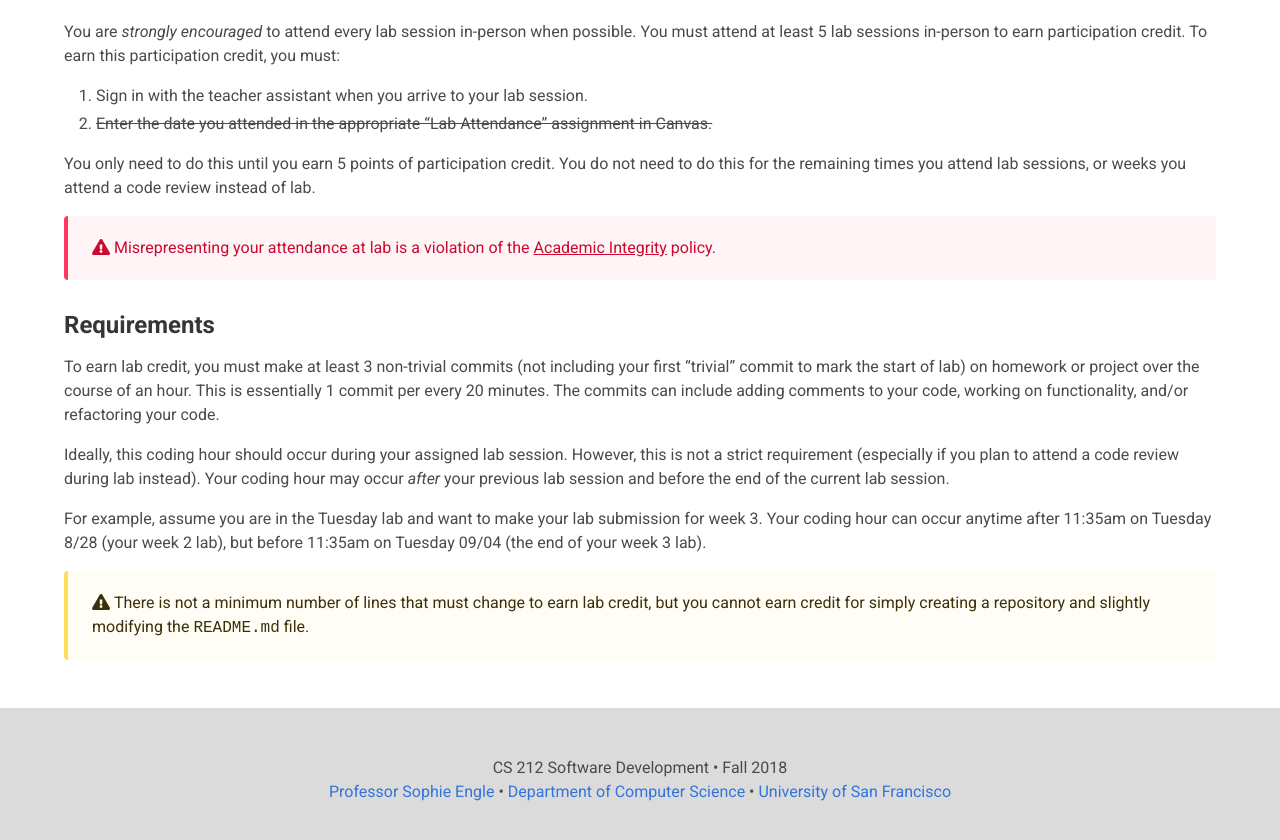
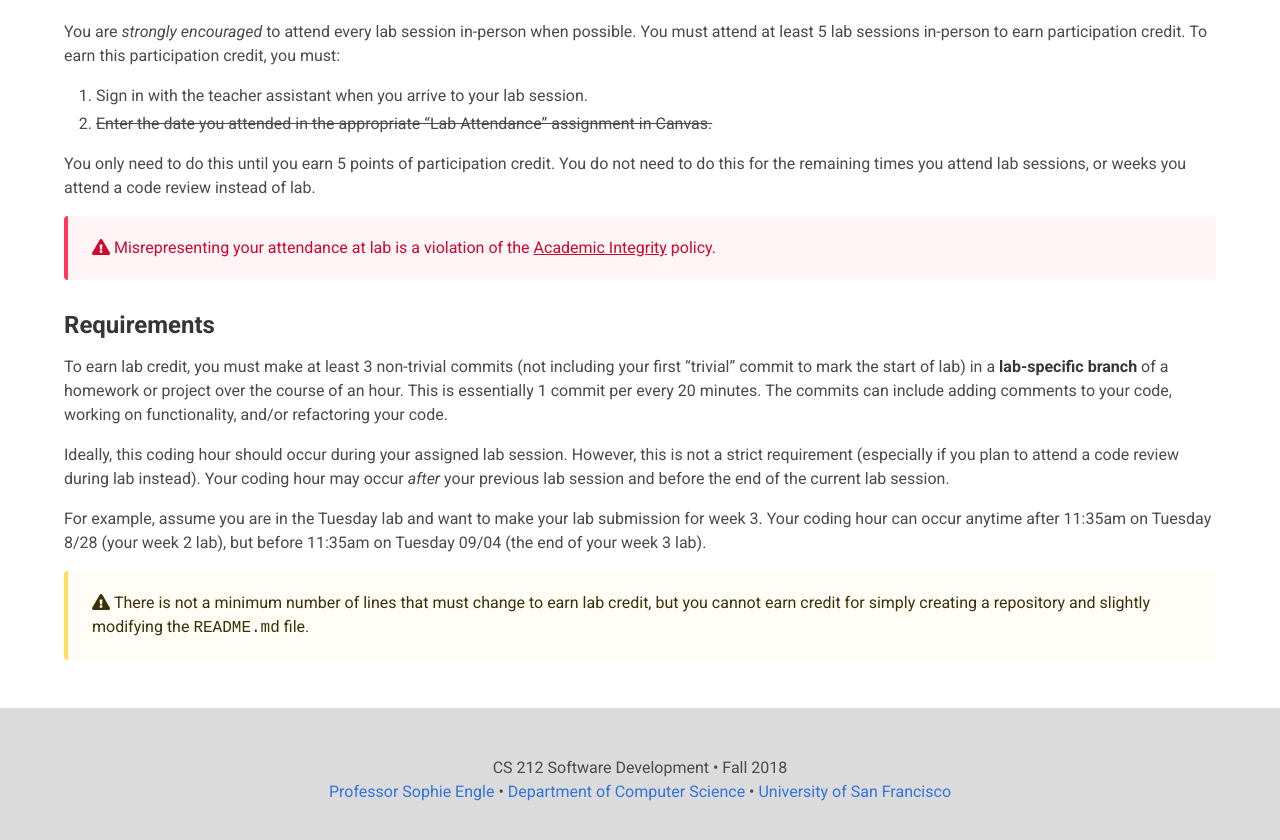
Before and after one commit to usf-cs212-fall2018/usf-cs212-fall2018.github.io, a Jekyll site: the page built from _posts/2018-08-24-lab-requirements.md, in a window 1280 px wide and 900 px high, scrolled down 676 px. Shown: the top 840 px of the window. Built offline with Jekyll 4.4.1, drawn with Linux system fonts in a browser that asks for light colours; nearby versions of some CDN libraries.

Commit message:
Clarifying branch is needed.

```diff
--- a/_posts/2018-08-24-lab-requirements.md
+++ b/_posts/2018-08-24-lab-requirements.md
@@ -37,7 +37,7 @@ You only need to do this until you earn 5 points of participation credit. You do
 
 ### Requirements
 
-To earn lab credit, you must make at least 3 non-trivial commits (not including your first "trivial" commit to mark the start of lab) on homework or project over the course of an hour. This is essentially 1 commit per every 20 minutes. The commits can include adding comments to your code, working on functionality, and/or refactoring your code.
+To earn lab credit, you must make at least 3 non-trivial commits (not including your first "trivial" commit to mark the start of lab) in a **lab-specific branch** of a homework or project over the course of an hour. This is essentially 1 commit per every 20 minutes. The commits can include adding comments to your code, working on functionality, and/or refactoring your code.
 
 Ideally, this coding hour should occur during your assigned lab session. However, this is not a strict requirement (especially if you plan to attend a code review during lab instead). Your coding hour may occur _after_ your previous lab session and before the end of the current lab session.
 
```
